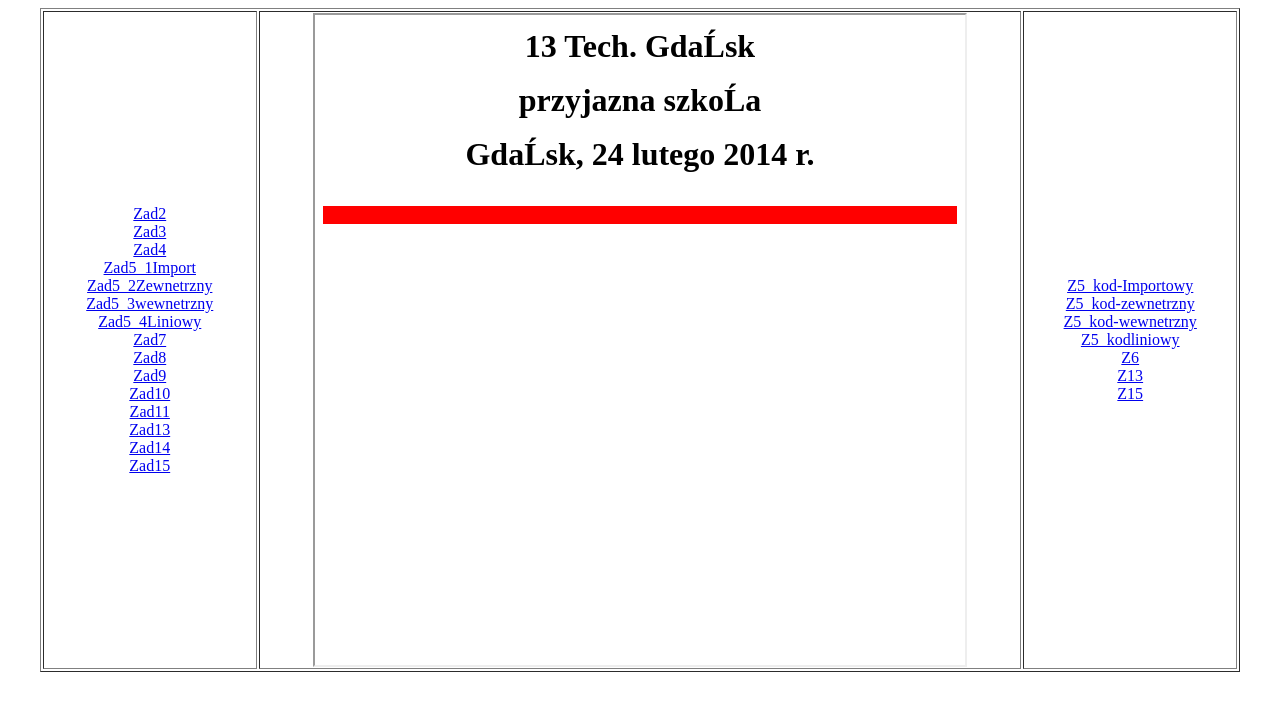
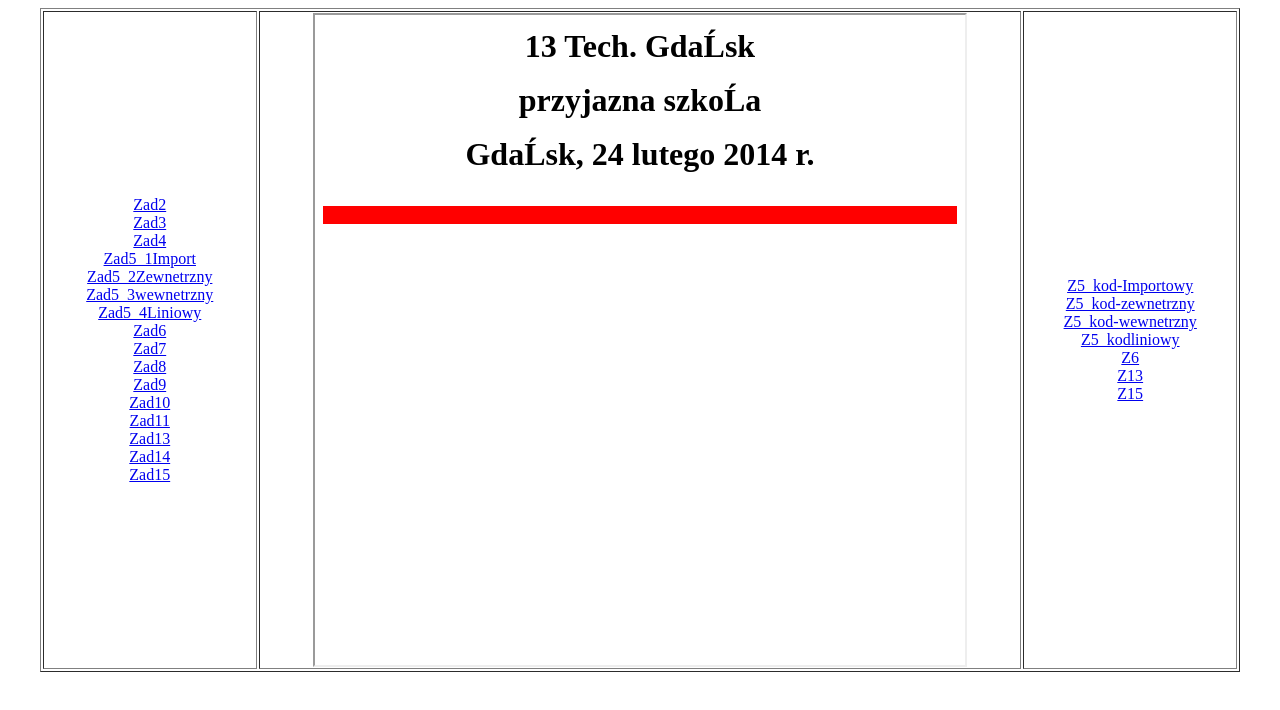
Before and after one commit to KarolGryczan12/ZadaniaCSS, a plain HTML site: page index.html in a window 1280 px wide. Drawn offline with Linux system fonts and the light colour scheme.

Commit message:
Update index.html

```diff
--- a/index.html
+++ b/index.html
@@ -19,6 +19,8 @@
  <a href="GRYC_z5_3.html" target="strony">Zad5_3wewnetrzny</a>
  <br>
  <a href="GRYC_z5_4.html" target="strony">Zad5_4Liniowy</a>
+ <br>
+ <a href="gryc_z6.html" target="strony">Zad6</a>
  <br>
  <a href="gryc_z7.html" target="strony">Zad7</a>
  <br>
```
